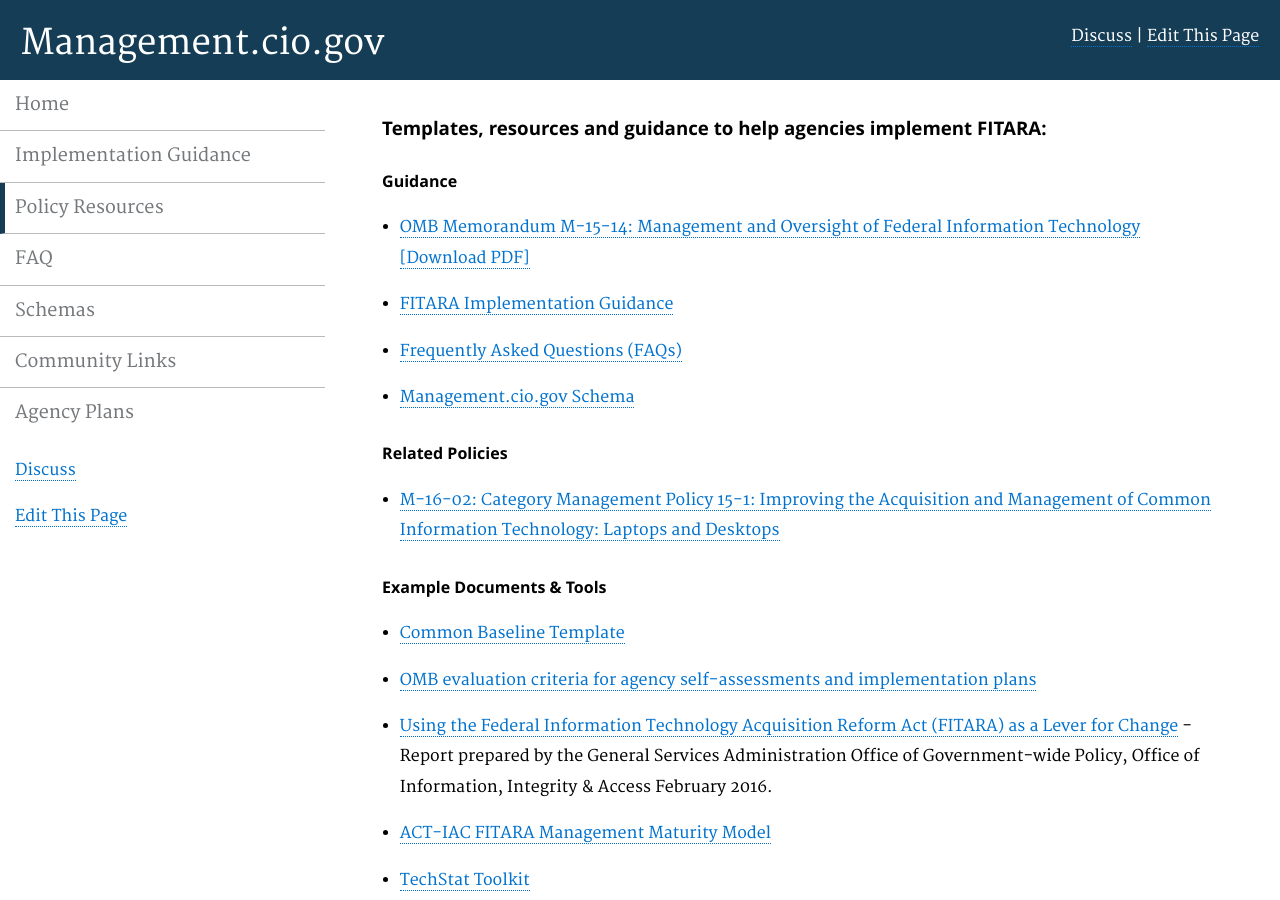
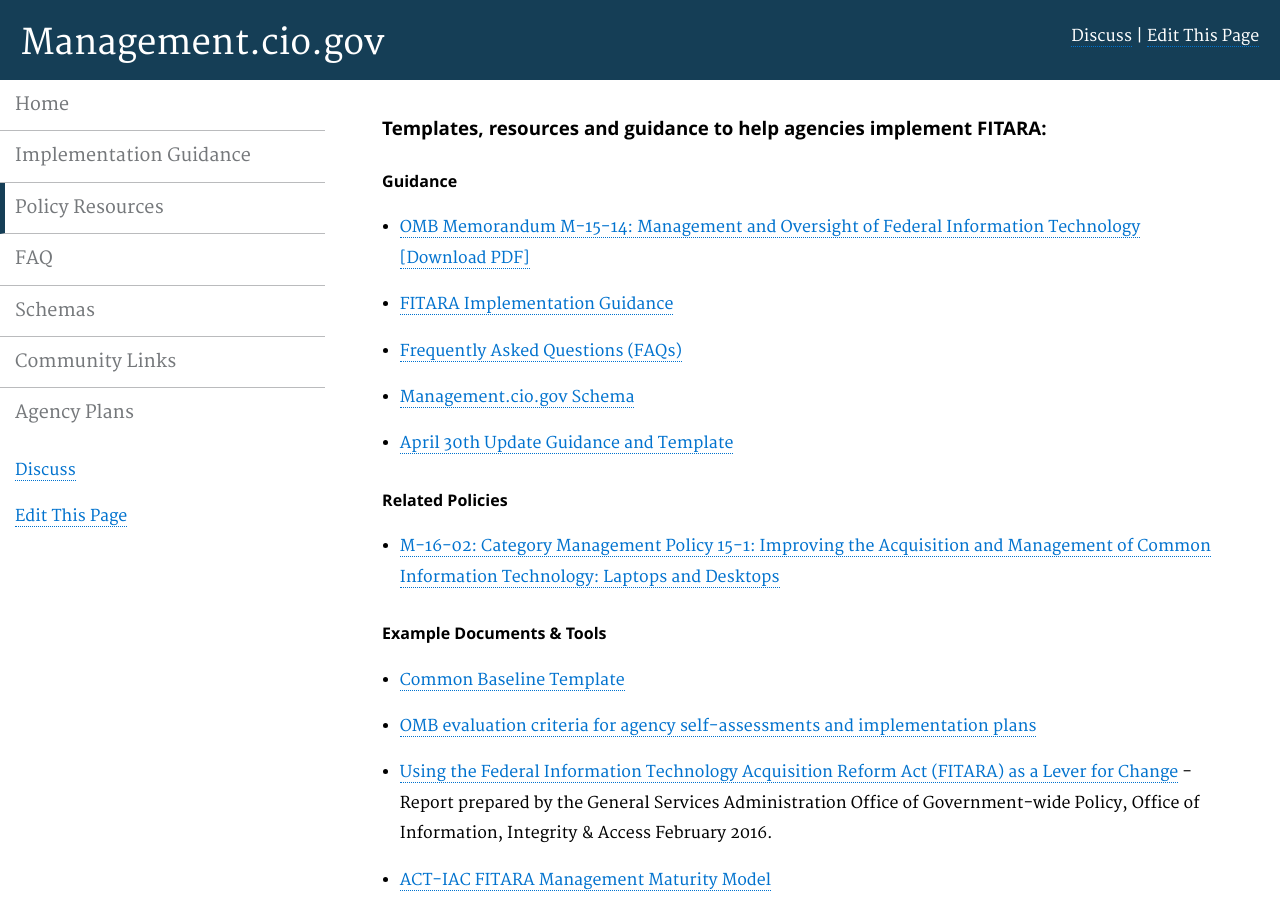
Before and after one commit to WhiteHouse/CIOmanagement, a Jekyll site: the page built from pages/policy.md, in a window 1280 px wide and 900 px high. Built offline with Jekyll 4.4.1, drawn with Linux system fonts in a browser that asks for light colours; Markdown is read by kramdown in place of the engine named in the settings.

Commit message:
Update policy.md

```diff
--- a/pages/policy.md
+++ b/pages/policy.md
@@ -16,16 +16,18 @@ description: "Add text"
 
 * [Management.cio.gov Schema](/schema)
 
+* [April 30th Update Guidance and Template](/assets/docs/April FITARA Update Guidance and Template.docx)
+
 #### Related Policies
 
 * [M-16-02: Category Management Policy 15-1: Improving the Acquisition and Management of Common Information Technology: Laptops and Desktops](https://www.whitehouse.gov/sites/default/files/omb/memoranda/2016/m-16-02.pdf)
 
 #### Example Documents & Tools
-* [Common Baseline Template](https://github.com/GSA/CIOmanagement/blob/gh-pages/assets/docs/Appendix%20C%20-%20Self%20Assessment%20Template%20(6).docx?raw=true)
+* [Common Baseline Template](/assets/docs/Appendix%20C%20-%20Self%20Assessment%20Template%20(6).docx?raw=true)
 
-* [OMB evaluation criteria for agency self-assessments and implementation plans](https://github.com/GSA/CIOmanagement/blob/gh-pages/assets/docs/FITARA_Agency_Submission_Scoresheet%20(9).docx?raw=true)
+* [OMB evaluation criteria for agency self-assessments and implementation plans](/assets/docs/FITARA_Agency_Submission_Scoresheet%20(9).docx?raw=true)
 
-* [Using the Federal Information Technology Acquisition Reform Act (FITARA) as a Lever for Change](https://github.com/GSA/CIOmanagement/raw/master/pages/Using.FITARA.as.a.Lever.for.Change.GSA.OGP.Report.pdf) - Report prepared by the General Services Administration Office of Government-wide Policy, Office of Information, Integrity & Access February 2016.
+* [Using the Federal Information Technology Acquisition Reform Act (FITARA) as a Lever for Change](/assets/docs/Using.FITARA.as.a.Lever.for.Change.GSA.OGP.Report.pdf) - Report prepared by the General Services Administration Office of Government-wide Policy, Office of Information, Integrity & Access February 2016.
 
 * [ACT-IAC FITARA Management Maturity Model](https://actiac.org/groups/document/fitara-it-management-maturity-model)
 
@@ -39,22 +41,22 @@ Resources to support agencies in developing and maintaining a skilled IT workfor
 
   * [FAC-P/PM – Information Technology (IT) Core-Plus Competency Model](https://www.fai.gov/drupal/sites/default/files/FAC-PPM-IT%20Comp%20Final%20v24_26Sep13.pdf)
 
-  * [VA OIT Competency Model](https://github.com/GSA/CIOmanagement/blob/gh-pages/assets/docs/VA%20OIT%20Competency%20Model%20Reference%20Guide_EXTERNAL.docx?raw=true)
+  * [VA OIT Competency Model](/assets/docs/VA%20OIT%20Competency%20Model%20Reference%20Guide_EXTERNAL.docx?raw=true)
 
-  * [USDA Information Security Program Manager (ISSPM) Competency Model](https://github.com/GSA/CIOmanagement/raw/gh-pages/assets/docs/ISSPM%20Competency%20Model%2010-7-2015.pdf)
+  * [USDA Information Security Program Manager (ISSPM) Competency Model](/assets/docs/ISSPM%20Competency%20Model%2010-7-2015.pdf)
 
   * [Clinger-Cohen Core Competencies](https://cio.gov/cio-council-releases-updated-clinger-cohen-core-competencies-learning-objectives/)
 
-  * [IT Program Management Career Path Guide - 2011](https://github.com/GSA/CIOmanagement/raw/gh-pages/assets/docs/IT%20Program%20Management%20Career%20Path%20Guide%20(1).pdf)
+  * [IT Program Management Career Path Guide - 2011](/assets/docs/IT%20Program%20Management%20Career%20Path%20Guide%20(1).pdf)
 
   * [IT Program Management Competencies - 2011](https://www.chcoc.gov/content/competency-model-it-program-management)
 
 * Flexible Hiring
   * [Smarter IT Delivery Schedule A Hiring Authority](https://www.chcoc.gov/content/smarter-it-delivery-schedule-hiring-authority)
 
-  * [Direct Hire Fact Sheet](https://github.com/GSA/CIOmanagement/raw/gh-pages/assets/docs/Direct_Hire_Fact_Sheet%20(2).pdf)
+  * [Direct Hire Fact Sheet](/assets/docs/Direct_Hire_Fact_Sheet%20(2).pdf)
 
-  * [Flexible Hiring Authority Fact Sheet](https://github.com/GSA/CIOmanagement/raw/gh-pages/assets/docs/Fact_Sheet-Hiring_Flexibilities%20(2).pdf)
+  * [Flexible Hiring Authority Fact Sheet](/assets/docs/Fact_Sheet-Hiring_Flexibilities%20(2).pdf)
 
 #### Community Resources
 * [FITARA Listserv Archive](http://listserv.gsa.gov/cgi-bin/wa.exe?A0=FITARA)
```
